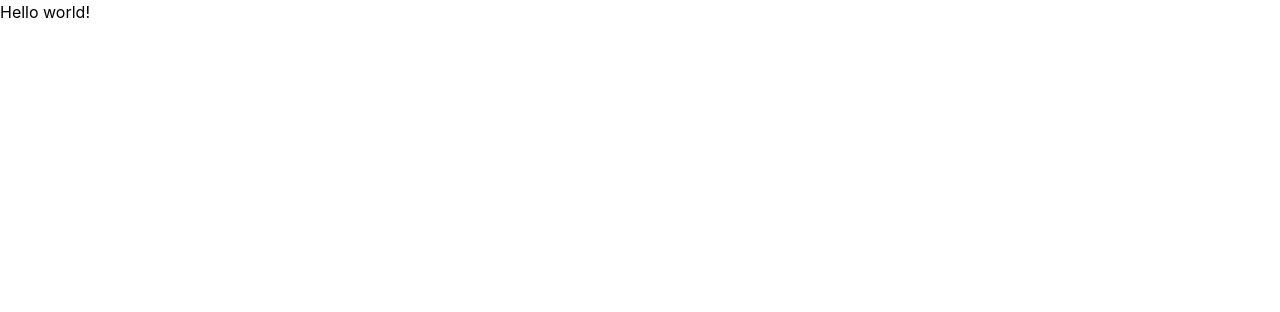
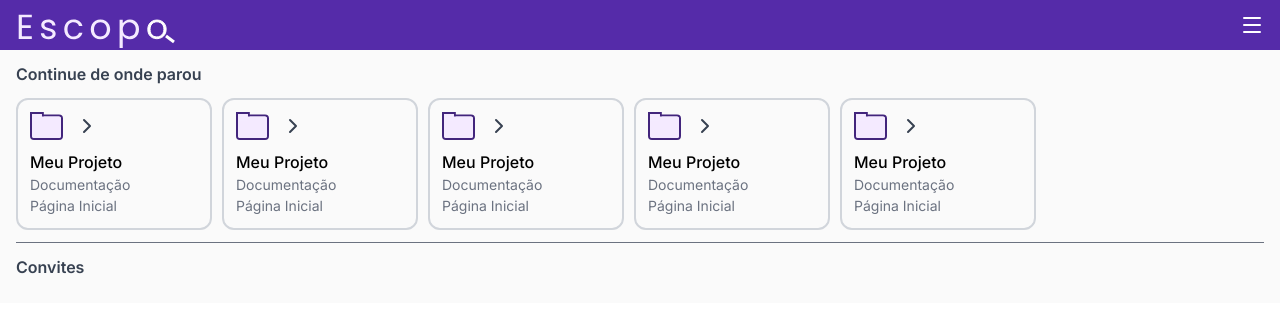
Before and after one commit to Samys003/projeto-escopo-web, a React (Vite) app: page / in a window 1280 px wide. Shown: the top 312 px of the page. Built offline with nearby package versions, Linux system fonts and the light colour scheme.

Commit message:
feat: fazendo o menu aberto

```diff
--- a/src/App.jsx
+++ b/src/App.jsx
@@ -1,6 +1,8 @@
+import Dashboard from "./pages/Dashboard";
+
 function App() {
   return (
-    <h1>Hello world!</h1>
+    <Dashboard/>
   )
 }
 
--- a/src/components/MobileHeader.jsx
+++ b/src/components/MobileHeader.jsx
@@ -1,12 +1,43 @@
 import logotipoMobile from '../assets/logotipo-mobile.svg'
-import iconMenu from '../assets/icons/icon-menu.svg'
+import { Menu, X } from 'lucide-react';
+import { useState } from 'react';
+import Title3 from './Typography/Title3';
 
 function MobileHeader(){
-    return(
+
+    const [isMenuOpen, setIsMenuOpen] = useState(false)
+
+    const itensMenu = ['Dashboard', 'Novo Projeto', 'Lista de projetos', 'Notificações', 'Configurações']
+
+    return (
+        <div>
+            {isMenuOpen ?
+                <div className='fixed inset-0 bg-(--color-base) bg-opacity-50 z-50'>
+                    <Header isMenuOpen={isMenuOpen} setIsMenuOpen={setIsMenuOpen} icon={<X className='text-white' />}/>
+                    <div className='flex flex-col'>
+                        {itensMenu.map((item, index) => {
+                            return (
+                                <Title3 key={index} className='text-white'>{item}</Title3>
+                            )
+                        })}
+                    </div>
+                </div>
+                :
+                <Header isMenuOpen={isMenuOpen} setIsMenuOpen={setIsMenuOpen} icon={<Menu className='text-white'/>}/>
+            }
+        </div>
+    )
+}
+
+function Header({isMenuOpen, setIsMenuOpen, icon}) {
+    return (
         <header className="px-4 bg-(--color-base) flex place-content-between">
             <img src={logotipoMobile} alt="" />
-            <img src={iconMenu} alt="" />
+            <button onClick={() => setIsMenuOpen(!isMenuOpen)}>
+                {icon}
+            </button>
         </header>
     )
 }
+
 export default MobileHeader;
--- a/src/components/Typography/Title3.jsx
+++ b/src/components/Typography/Title3.jsx
@@ -1,7 +1,7 @@
-function Title2(props){
+function Title3(props){
     return(
-        <h3 className= {`text-5 font-inter ${props.className} font-semibold`}> {props.children}</h3>
+        <h3 className= {`text-xl font-inter ${props.className} font-semibold`}> {props.children}</h3>
     )
 }
 
-export default Title2;
+export default Title3;
```
Also changed, not shown: src/assets/icons/icon-menu.svg (deleted).
